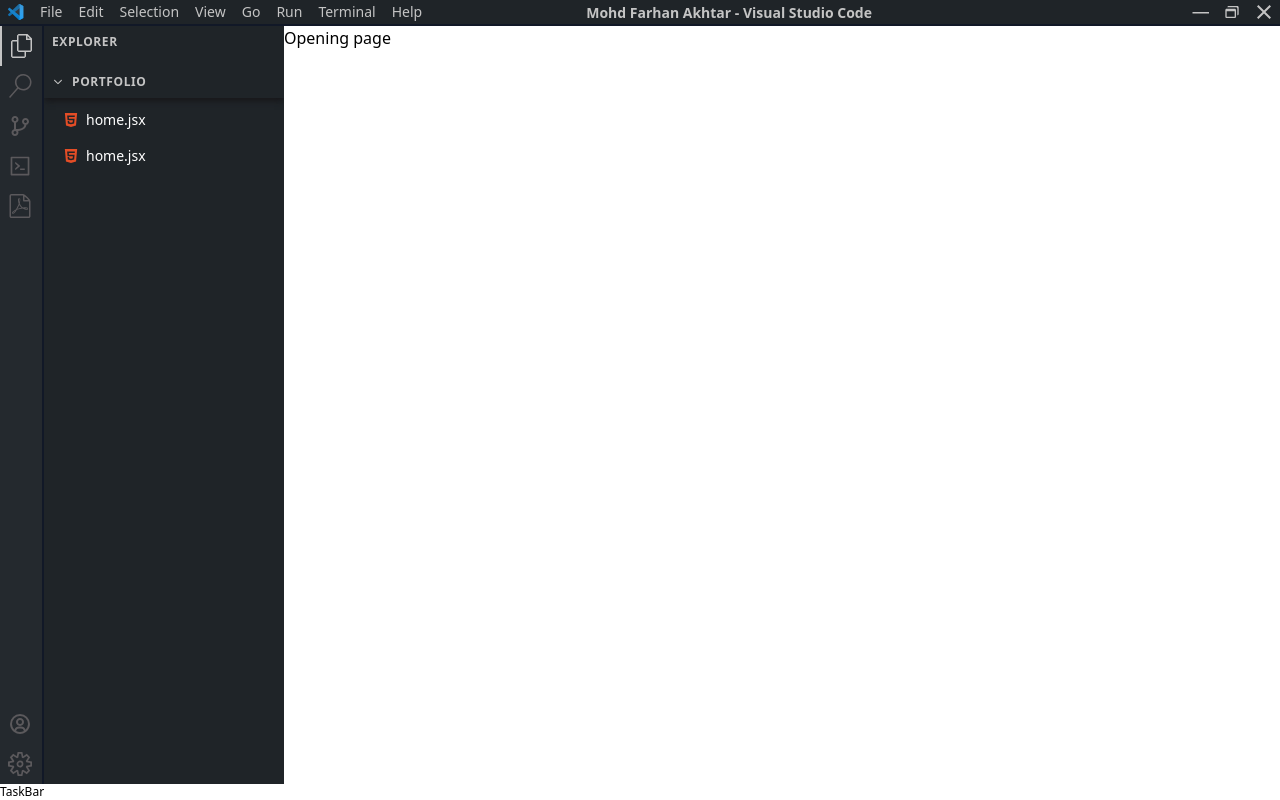
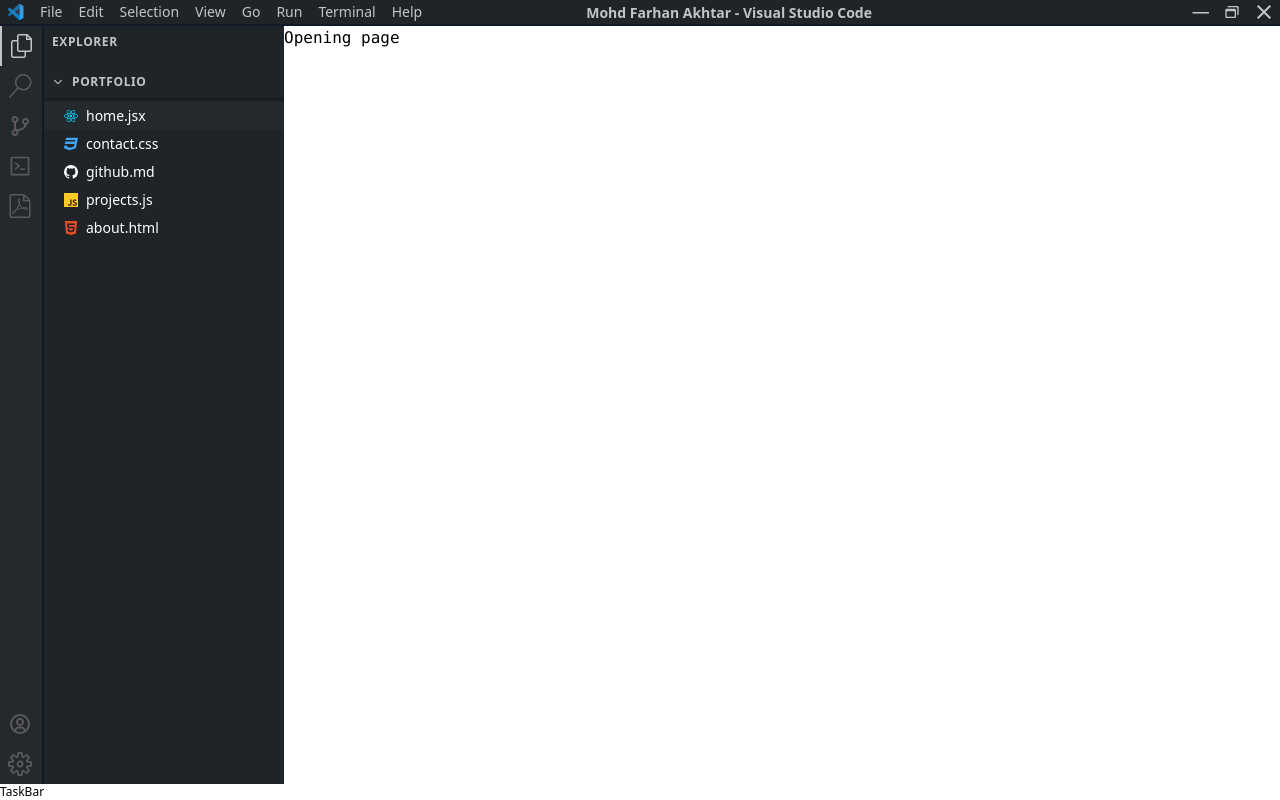
Before and after one commit to farhanakhtar24/vs-portfolio-website, a React (Create React App) app: page /home in a window 1280 px wide. Built offline with nearby package versions, Linux system fonts and the light colour scheme.

Commit message:
started using APP.js for naviagtion of links

```diff
--- a/src/App.js
+++ b/src/App.js
@@ -1,24 +1,36 @@
-import React from "react";
-import { Navigate, Route, Routes } from "react-router-dom";
+import React, { useMemo } from "react";
+import { useDispatch } from "react-redux";
+import { Navigate, Route, Routes, useLocation } from "react-router-dom";
 import Wrapper from "./Components/Wrapper/Wrapper";
 import About from "./Pages/About.jsx";
 import Contact from "./Pages/Contact.jsx";
 import Github from "./Pages/Github.jsx";
 import Home from "./Pages/Home.jsx";
 import Projects from "./Pages/Projects.jsx";
+import { activeIconSliceActions } from "./Redux/active-icon-slice";
 
 function App() {
+  let location = useLocation();
+  const dispatch = useDispatch();
+
+  let pathName = location.pathname.replace(/[^a-zA-Z0-9 ]/g, '');
+
+  useMemo(() => {
+    dispatch(activeIconSliceActions.setActiveIcon(pathName));
+  }, [pathName, dispatch]);
 
   return (
     <Wrapper>
+      <div className="font-mono">
         <Routes>
           <Route path="/about" element={ <About></About> } />
           <Route path="/contact" element={ <Contact></Contact> } />
           <Route path="/home" element={ <Home></Home> } />
           <Route path="/projects" element={ <Projects></Projects> } />
           <Route path="/github" element={ <Github></Github> } />
-        <Route path="*" element={ <Navigate to="/home" /> } />
+          <Route path="*" element={ <Navigate to="/home" replace /> } />
         </Routes>
+      </div>
     </Wrapper>
   );
 }
--- a/src/Components/Wrapper/Wrapper-components/FileIndexer.js
+++ b/src/Components/Wrapper/Wrapper-components/FileIndexer.js
@@ -1,10 +1,30 @@
-import React from 'react';
+import React, { useState } from 'react';
 import { IoIosArrowDown as ArrowDownIcon } from 'react-icons/io';
-import { SiHtml5 as HTMLicon } from 'react-icons/si';
-import { ImHtmlFive as HTMLicon2 } from 'react-icons/im';
+import { FaReact as HomePageIcon } from 'react-icons/fa';
+import { ImCss3 as ContactPageIcon } from 'react-icons/im';
+import { VscGithubInverted as GithubPageIcon } from 'react-icons/vsc';
+import { SiJavascript as ProjectsPageIcon } from 'react-icons/si';
+import { SiHtml5 as AboutPageIcon } from 'react-icons/si';
+import { useDispatch, useSelector } from 'react-redux';
 import { Link } from 'react-router-dom';
+import { activeIconSliceActions } from '../../../Redux/active-icon-slice';
 
 const FileIndexer = () => {
+    const activePage = useSelector(state => state.activeIcon.value);
+    // const dispatch = useDispatch();
+
+    const [arrowDirection, setArrowDirection] = useState('rotate-0');
+
+    const portfolioArrow = function () {
+        setArrowDirection(arrowDirection === 'rotate-0' ? '-rotate-90' : 'rotate-0');
+    }
+
+    // const activePageHandler = function (page) {
+    //     dispatch(activeIconSliceActions.setActiveIcon(page));
+    // }
+
+    const divClassName = 'flex px-5 py-1 gap-2 items-center hover:bg-FileIndexer-Hover';
+
     return (
         <div className=' flex flex-col gap-2 bg-FileIndexer-Bg w-60'>
             {/* Explorer div */ }
@@ -16,23 +36,56 @@
             <div className='flex flex-col gap-1 overflow-hidden '>
 
                 {/* foldername div */ }
-                <div className='FileIndexer-Headings shadow-md shadow-zinc-900'>
-                    <button><ArrowDownIcon className='mr-2' /></button>
+                <div className='FileIndexer-Headings shadow-sm shadow-zinc-900 pb-1'>
+                    <button onClick={ portfolioArrow }><ArrowDownIcon className={ `mr-2 ${arrowDirection}` } /></button>
                     Portfolio
                 </div>
 
                 {/* index list */ }
-                <ul className='text-white text-sm font-normal'>
-                    <Link to='/about'>
-                        <li className='flex px-5 py-2 gap-2 items-center hover:bg-NavbarHover'>
-                            <HTMLicon className='text-FileIndexer-HTMLcolor' />
+                <ul className={ `text-white text-sm font-normal ${arrowDirection === 'rotate-0' ? '' : 'hidden'}` }>
+                    <Link
+                        to='/home'
+                    // onClick={ () => activePageHandler('home') }
+                    >
+                        <li className={ `${divClassName} ${activePage === 'home' ? 'bg-FileIndexer-Active' : ''}` }>
+                            <HomePageIcon className='text-FileIndexer-Icons-Home' />
                             home.jsx
                         </li>
                     </Link>
-                    <Link to='/about'>
-                        <li className='flex px-5 py-2 gap-2 items-center hover:bg-NavbarHover'>
-                            <HTMLicon2 className='text-FileIndexer-HTMLcolor' />
-                            home.jsx
+                    <Link
+                        to='/contact'
+                    // onClick={ () => activePageHandler('contact') }
+                    >
+                        <li className={ `${divClassName} ${activePage === 'contact' ? 'bg-FileIndexer-Active' : ''}` }>
+                            <ContactPageIcon className='text-FileIndexer-Icons-Contact' />
+                            contact.css
+                        </li>
+                    </Link>
+                    <Link
+                        to='/github'
+                    // onClick={ () => activePageHandler('github') }
+                    >
+                        <li className={ `${divClassName} ${activePage === 'github' ? 'bg-FileIndexer-Active' : ''}` }>
+                            <GithubPageIcon className='text-FileIndexer-Icons-Github' />
+                            github.md
+                        </li>
+                    </Link>
+                    <Link
+                        to='/projects'
+                    // onClick={ () => activePageHandler('projects') }
+                    >
+                        <li className={ `${divClassName} ${activePage === 'projects' ? 'bg-FileIndexer-Active' : ''}` }>
+                            <ProjectsPageIcon className='text-FileIndexer-Icons-Projects' />
+                            projects.js
+                        </li>
+                    </Link>
+                    <Link
+                        to='/about'
+                    // onClick={ () => activePageHandler('about') }
+                    >
+                        <li className={ `${divClassName} ${activePage === 'about' ? 'bg-FileIndexer-Active' : ''}` }>
+                            <AboutPageIcon className='text-FileIndexer-Icons-About' />
+                            about.html
                         </li>
                     </Link>
                 </ul>
--- a/src/Components/Wrapper/Wrapper-components/Sidebar.js
+++ b/src/Components/Wrapper/Wrapper-components/Sidebar.js
@@ -12,11 +12,11 @@
 
 const Sidebar = () => {
     const activeIcon = useSelector(state => state.activeIcon.value);
-    const dispatch = useDispatch();
+    // const dispatch = useDispatch();
 
-    const activeIconHandler = function (page) {
-        dispatch(activeIconSliceActions.setActiveIcon(page));
-    }
+    // const activeIconHandler = function (page) {
+    //     dispatch(activeIconSliceActions.setActiveIcon(page));
+    // }
 
     const activeIconColor = 'text-Sidebar-IconActive';
     const activeIconBorder = 'border-l-2 border-l-Sidebar-IconActive';
@@ -28,7 +28,7 @@
             <ul>
                 <NavLink
                     to='/home'
-                    onClick={ () => activeIconHandler('home') }
+                    // onClick={ () => activeIconHandler('home') }
                     className={ `hover:text-Sidebar-IconHover  ${activeIcon === 'home' ? activeIconColor : ''}` } >
                     <li className={ `${activeIcon === 'home' ? activeIconBorder : ''} p-2` }>
                         <FilesIcon />
@@ -36,7 +36,7 @@
                 </NavLink>
                 <NavLink
                     to='/contact'
-                    onClick={ () => activeIconHandler('contact') }
+                    // onClick={ () => activeIconHandler('contact') }
                     className={ `hover:text-Sidebar-IconHover  ${activeIcon === 'contact' ? activeIconColor : ''}` } >
                     <li className={ `${activeIcon === 'contact' ? activeIconBorder : ''} p-2` }>
                         <SearchIcon />
@@ -44,7 +44,7 @@
                 </NavLink>
                 <NavLink
                     to='/github'
-                    onClick={ () => activeIconHandler('github') }
+                    // onClick={ () => activeIconHandler('github') }
                     className={ `hover:text-Sidebar-IconHover  ${activeIcon === 'github' ? activeIconColor : ''}` }>
                     <li className={ `${activeIcon === 'github' ? activeIconBorder : ''} p-2` }>
                         <GitBranchIcon />
@@ -52,7 +52,7 @@
                 </NavLink>
                 <NavLink
                     to='/projects'
-                    onClick={ () => activeIconHandler('projects') }
+                    // onClick={ () => activeIconHandler('projects') }
                     className={ `hover:text-Sidebar-IconHover  ${activeIcon === 'projects' ? activeIconColor : ''}` } >
                     <li className={ `${activeIcon === 'projects' ? activeIconBorder : ''} p-2` }>
                         <ProjectsIcon />
@@ -60,7 +60,7 @@
                 </NavLink>
                 <NavLink
                     to='/about'
-                    onClick={ () => activeIconHandler('about') }
+                    // onClick={ () => activeIconHandler('about') }
                     className={ `hover:text-Sidebar-IconHover  ${activeIcon === 'about' ? activeIconColor : ''}` }>
                     <li className={ `${activeIcon === 'about' ? activeIconBorder : ''} p-2` }>
                         <FilePdfIcon />
--- a/tailwind.config.js
+++ b/tailwind.config.js
@@ -17,7 +17,15 @@
         FileIndexer: {
           Bg: "#1F2428",
           HeadingTextColour: "#C4C4C4",
-          HTMLcolor: "#E44D26",
+          Hover: "#24292E",
+          Active: "#24292E",
+          Icons: {
+            Home: "#00D8FF",
+            Contact: "#42A5F5",
+            Projects: "#FFCA28",
+            Github: "#FFFFFF",
+            About: "#E44D26"
+          }
         }
       },
     },
```
Lines whose indentation alone changed are shown as unchanged.
